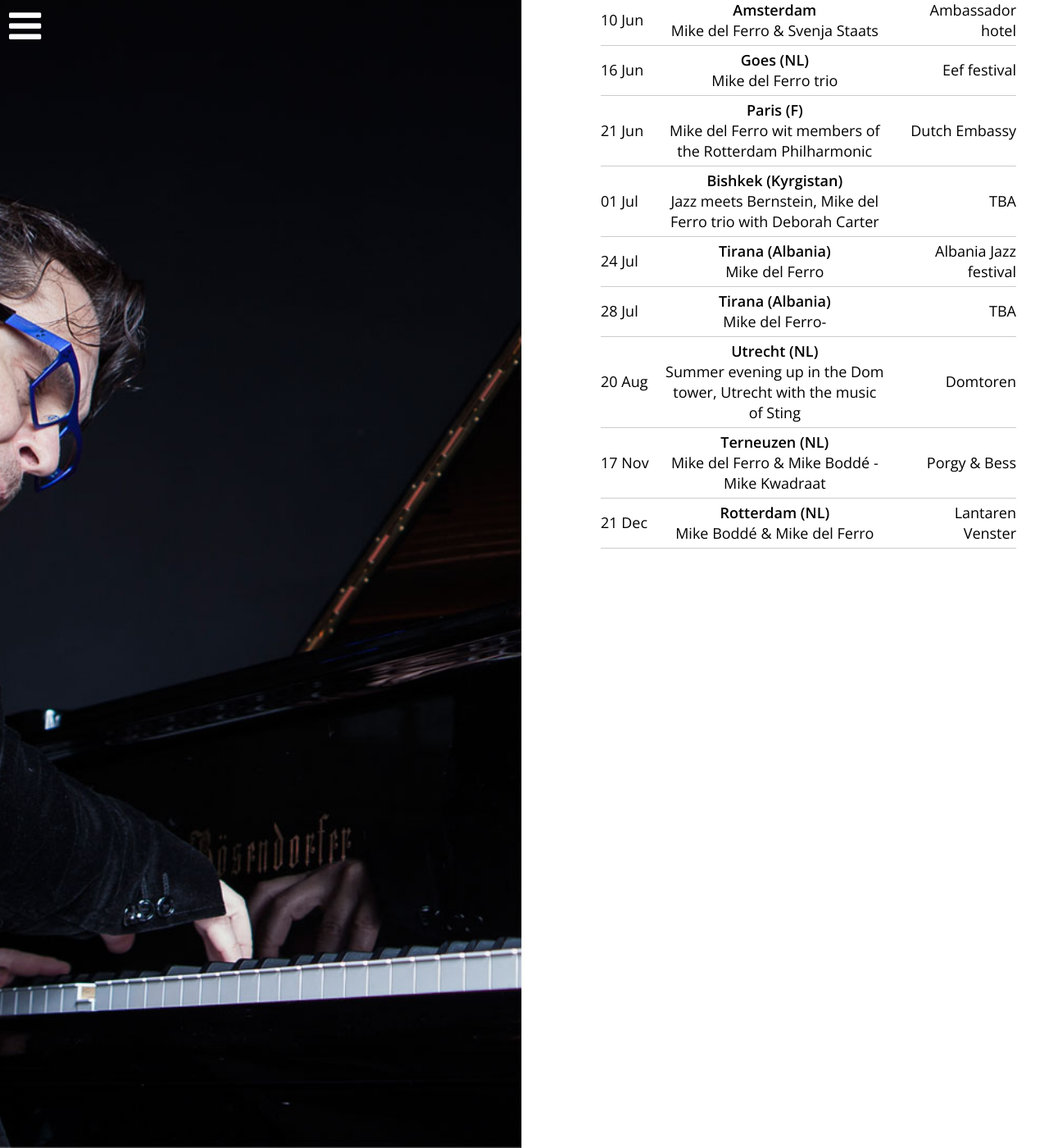
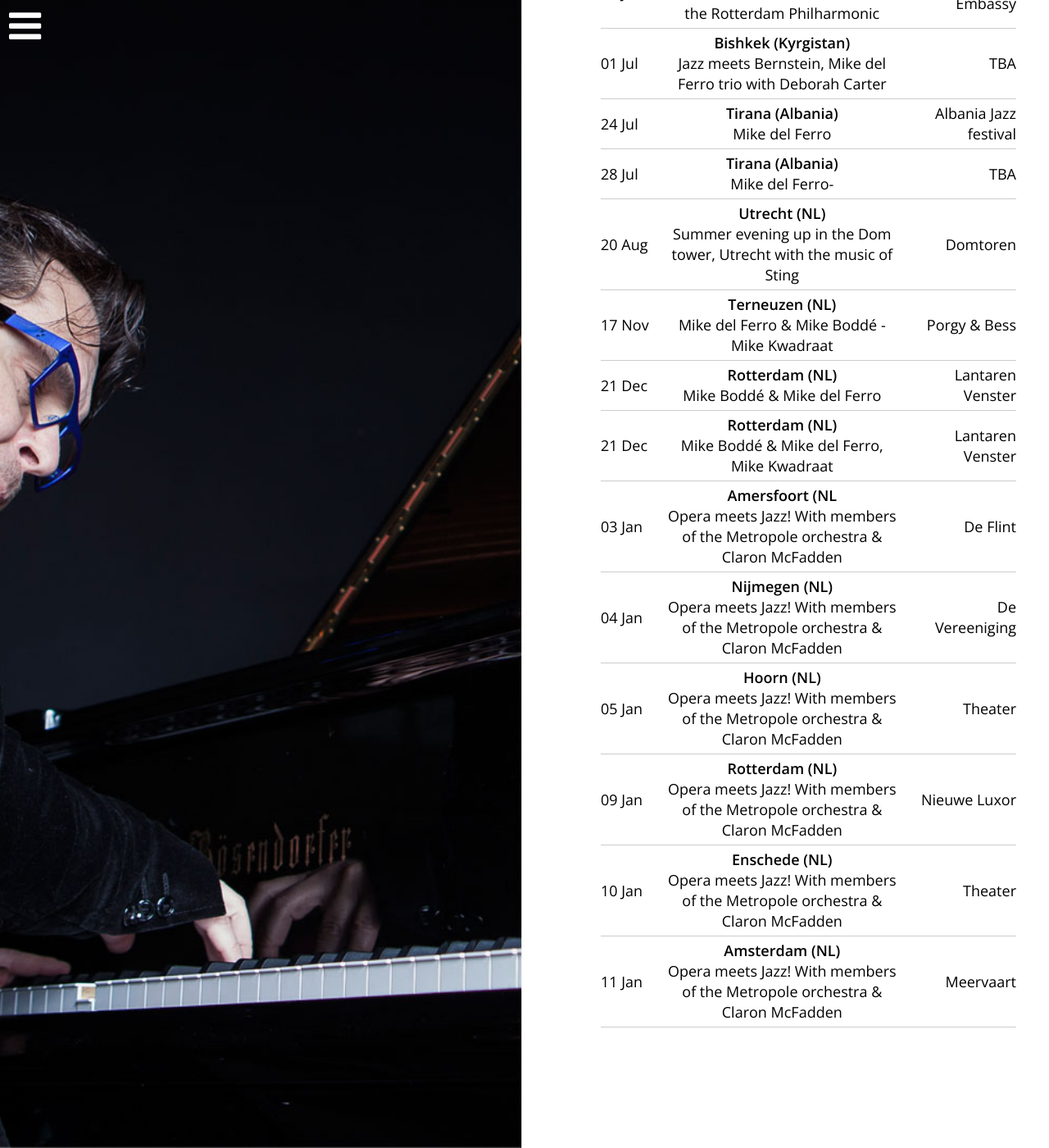
Before and after one commit to mikedelferro/website, a Jekyll site: the page built from agenda.html, in a window 1280 px wide and 1400 px high, scrolled down 553 px. Shown: the whole window at 82% size. Built offline with Jekyll 4.4.1, drawn with Linux system fonts in a browser that asks for light colours; nearby versions of some CDN libraries; some of the changed text lies outside the part shown.

Commit message:
Updated '_config.yml' via CloudCannon

```diff
--- a/_config.yml
+++ b/_config.yml
@@ -1,9 +1,4 @@
 gigs:
-  - title: 'Mike del Ferro, Tony Lakatos, Sebastian Netta and Uli Wentzlaff'
-    date: 2018-06-03 16:00:00
-    location: muensterland studios.
-    venue: Münster (Germany)
-    url: 'http://www.muensterlandstudios.de'
   - title: 'Summer evening up in the Dom tower, Utrecht with the music of Sting'
     date: 2018-08-20 20:00:00
     location: Domtoren
@@ -59,3 +54,50 @@ gigs:
     location: TBA
     venue: Tirana (Albania)
     url:
+  - title: 'Mike Boddé & Mike del Ferro, Mike Kwadraat'
+    date: 2018-12-21 20:00:00
+    location: Lantaren Venster
+    venue: Rotterdam (NL)
+    url: 'https://www.lantarenvenster.nl/programma/mike-kwadraat/'
+  - title: >-
+      Opera meets Jazz! With members of the Metropole orchestra & Claron
+      McFadden
+    date: 2019-01-11 20:00:00
+    location: Meervaart
+    venue: Amsterdam (NL)
+    url:
+  - title: >-
+      Opera meets Jazz! With members of the Metropole orchestra & Claron
+      McFadden
+    date: 2019-01-03 20:00:00
+    location: De Flint
+    venue: Amersfoort (NL
+    url:
+  - title: >-
+      Opera meets Jazz! With members of the Metropole orchestra & Claron
+      McFadden
+    date: 2019-01-04 20:00:00
+    location: De Vereeniging
+    venue: Nijmegen (NL)
+    url:
+  - title: >-
+      Opera meets Jazz! With members of the Metropole orchestra & Claron
+      McFadden
+    date: 2019-01-05 20:00:00
+    location: Theater
+    venue: Hoorn (NL)
+    url:
+  - title: >-
+      Opera meets Jazz! With members of the Metropole orchestra & Claron
+      McFadden
+    date: 2019-01-09 20:00:00
+    location: Nieuwe Luxor
+    venue: Rotterdam (NL)
+    url:
+  - title: >-
+      Opera meets Jazz! With members of the Metropole orchestra & Claron
+      McFadden
+    date: 2019-01-10 20:00:00
+    location: Theater
+    venue: Enschede (NL)
+    url:
```
